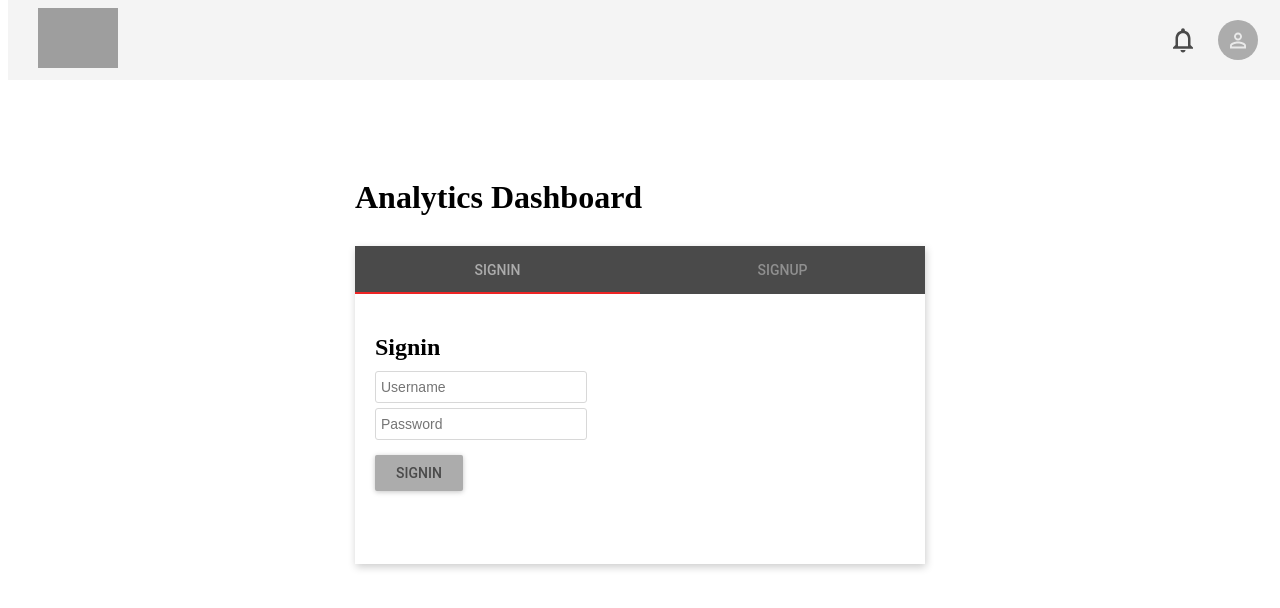
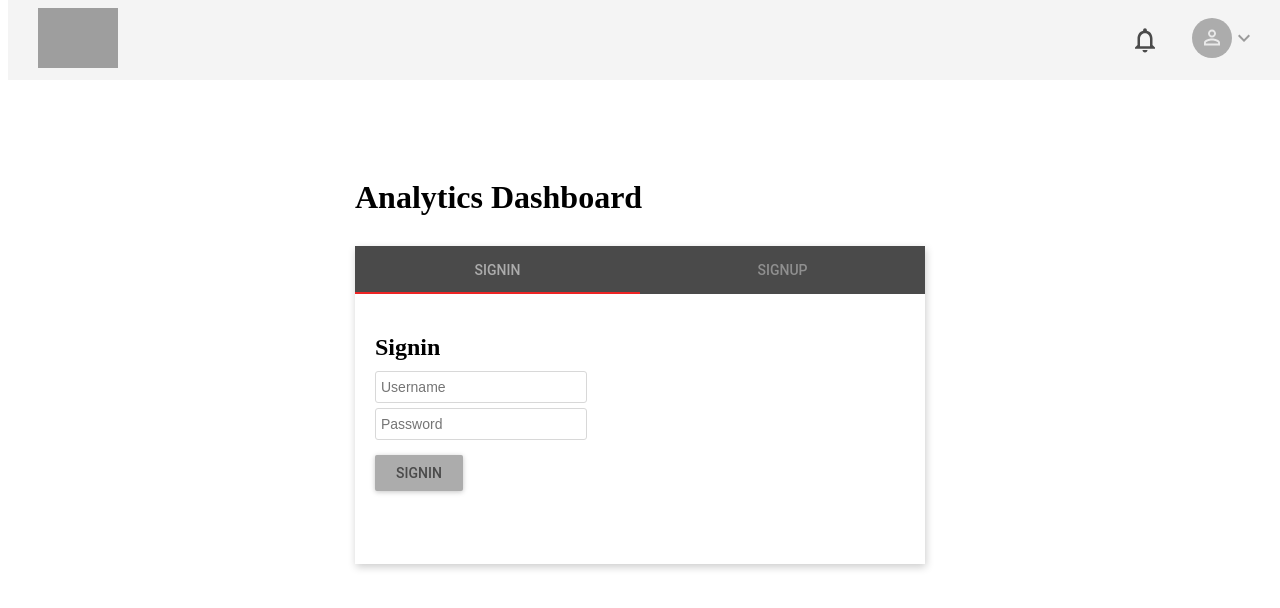
Before and after one commit to derek-young/analytics_dashboard, a React app: page /#/auth in a window 1280 px wide. Shown: the top 608 px of the page. Built offline with nearby package versions, Linux system fonts and the light colour scheme; grey boxes are pictures that could not be loaded; the HTML template or start-up script is replaced by a standard one; what react-tap-event-plugin would draw is missing.

Commit message:
Authorization

```diff
--- a/client/src/components/App.jsx
+++ b/client/src/components/App.jsx
@@ -13,10 +13,11 @@ import Nav from './Nav/Nav';
 import Authorization from './Auth/Auth';
 import PrivateRoute from './Auth/PrivateRoute';
 import Overview from './Overview/Overview';
+import Settings from './Settings/Settings';
 
-const App = ({ auth, location }) => (
+const App = ({ auth, location, history }) => (
   <div>
-    <Header />
+    <Header history={history} />
     <div className={appStyles.body}>
       {location.pathname !== '/auth' && auth.isAuthenticated && <Nav />}
       <Switch>
@@ -24,6 +25,11 @@ const App = ({ auth, location }) => (
         <PrivateRoute
           exact path="/overview"
           component={Overview}
+          isAuthenticated={auth.isAuthenticated}
+        />
+        <PrivateRoute
+          exact path="/settings"
+          component={Settings}
           isAuthenticated={auth.isAuthenticated}
         />
 
--- a/client/src/components/Header/Header.jsx
+++ b/client/src/components/Header/Header.jsx
@@ -1,8 +1,13 @@
 import React from 'react';
 import Avatar from 'material-ui/Avatar';
+import IconMenu from 'material-ui/IconMenu';
+import IconButton from 'material-ui/IconButton';
+import MenuItem from 'material-ui/MenuItem';
+import ExpandMoreIcon from 'material-ui/svg-icons/navigation/expand-more';
 import Notification from 'material-ui/svg-icons/social/notifications-none';
 import PersonOutline from 'material-ui/svg-icons/social/person-outline';
 
+import { signout } from '../../redux/actions';
 import headerStyles from './headerStyles.css';
 
 const notification = {
@@ -15,27 +20,47 @@ const notification = {
 const avatar = {
   width: 40,
   height: 40
-}
+};
 
 const person = {
   width: 65,
   height: 65
-}
+};
 
-const Header = () => (
+const menu = {
+  backgroundColor: 'white'
+};
+
+const Header = ({ history }) => (
   <header className={headerStyles.main}>
     <div className={headerStyles.logo}>
       <img src="img/accenture-red-arrow-logo@2x.jpg" />
     </div>
     <div className={headerStyles.right}>
       <Notification style={notification}/>
-      {/* <Avatar src="#"
-        style={avatar}
-      /> */}
-      <Avatar
-        icon={<PersonOutline style={person} />}
-        style={avatar}
-      />
+      <IconMenu
+        menuStyle={menu}
+        iconButtonElement={
+          <IconButton touch={true}>
+            <div className={headerStyles.profile}>
+              <Avatar
+                icon={<PersonOutline style={person} />}
+                style={avatar}
+              />
+              <ExpandMoreIcon />
+            </div>
+          </IconButton>
+        }
+      >
+        <MenuItem
+          primaryText="Signout"
+          onClick={signout}
+        />
+        <MenuItem
+          primaryText="Settings"
+          onClick={() => history.push('/settings')}
+        />
+      </IconMenu>
     </div>
   </header>
 );
--- a/client/src/components/Header/headerStyles.css
+++ b/client/src/components/Header/headerStyles.css
@@ -18,7 +18,13 @@
 }
 
 .right {
-  margin-right: 30px;
+  margin-right: 60px;
   display: flex;
   align-items: center;
 }
+
+.profile {
+  display: flex;
+  width: 70px;
+  align-items: center;
+}
--- a/client/src/components/Nav/Nav.jsx
+++ b/client/src/components/Nav/Nav.jsx
@@ -51,11 +51,13 @@ const Nav = () => (
         <p className={navStyles.heading}>
           Profile
         </p>
-        <MenuItem
-          style={getMenuItemStyle({ path: '#/settings' })}
-          primaryText="Settings"
-          leftIcon={<Settings />}
-        />
+        <Link to="/settings">
+          <MenuItem
+            style={getMenuItemStyle({ path: '#/settings' })}
+            primaryText="Settings"
+            leftIcon={<Settings />}
+          />
+        </Link>
       </Menu>
     </Paper>
   </div>
--- /dev/null
+++ b/client/src/components/Settings/Settings.jsx
@@ -0,0 +1,11 @@
+import React from 'react';
+
+import appStyles from '../appStyles.css';
+
+const Settings = () => (
+  <div className={appStyles.content}>
+    Settings
+  </div>
+);
+
+export default Settings;
```
Also changed, not shown: 1 other file (tests, documents, lock files or other folders).
